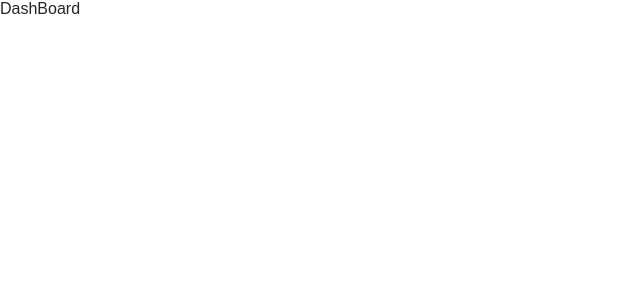
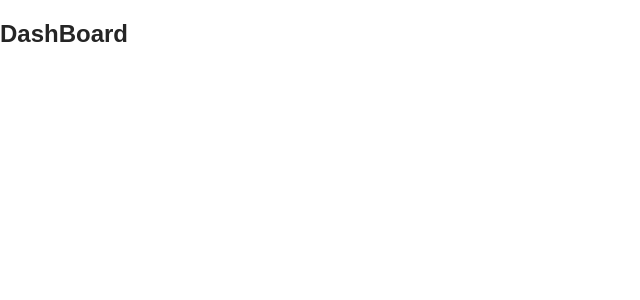
Before and after one commit to manoj1202/react_redux_sample, a React (Create React App) app: page / in a window 1280 px wide. Shown: the top 300 px of the page, without its empty margins (0-640 px from the left). Built offline with nearby package versions, Linux system fonts and the light colour scheme.

Commit message:
react-redux

```diff
--- a/src/components/dashboard.js
+++ b/src/components/dashboard.js
@@ -1,13 +1,22 @@
 import React,{ Component } from "react"
+import { connect } from "react-redux"
 
 class Dashboard extends Component{
     render(){
+        console.log(this.props)
         return(
             <div>
-              DashBoard
+              <h2>DashBoard</h2>
             </div>
         )
     }
 }
 
-export default Dashboard
+function mapStateTOProps({tweets}){
+    return{
+        tweetsIds: Object.keys(tweets)
+         .sort((a,b) => tweets[b].timestamp - tweets[a].timestamp )
+    }
+}
+
+export default connect(mapStateTOProps)(Dashboard)
```
